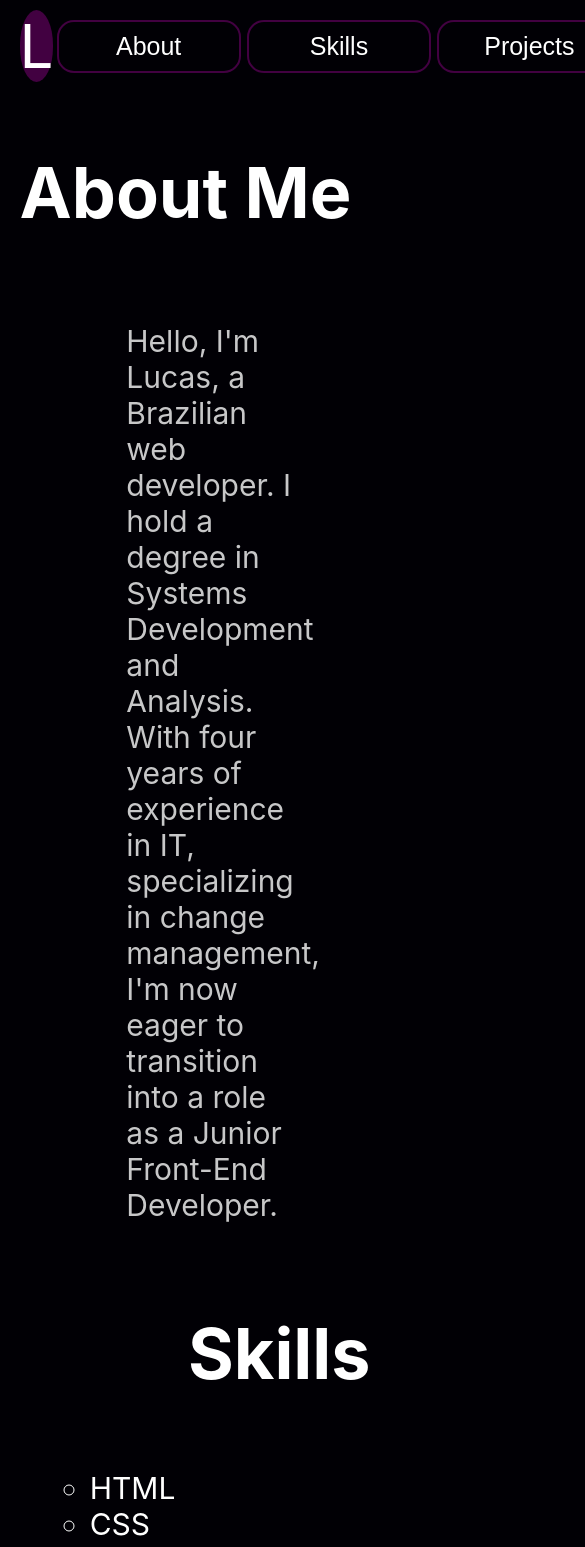
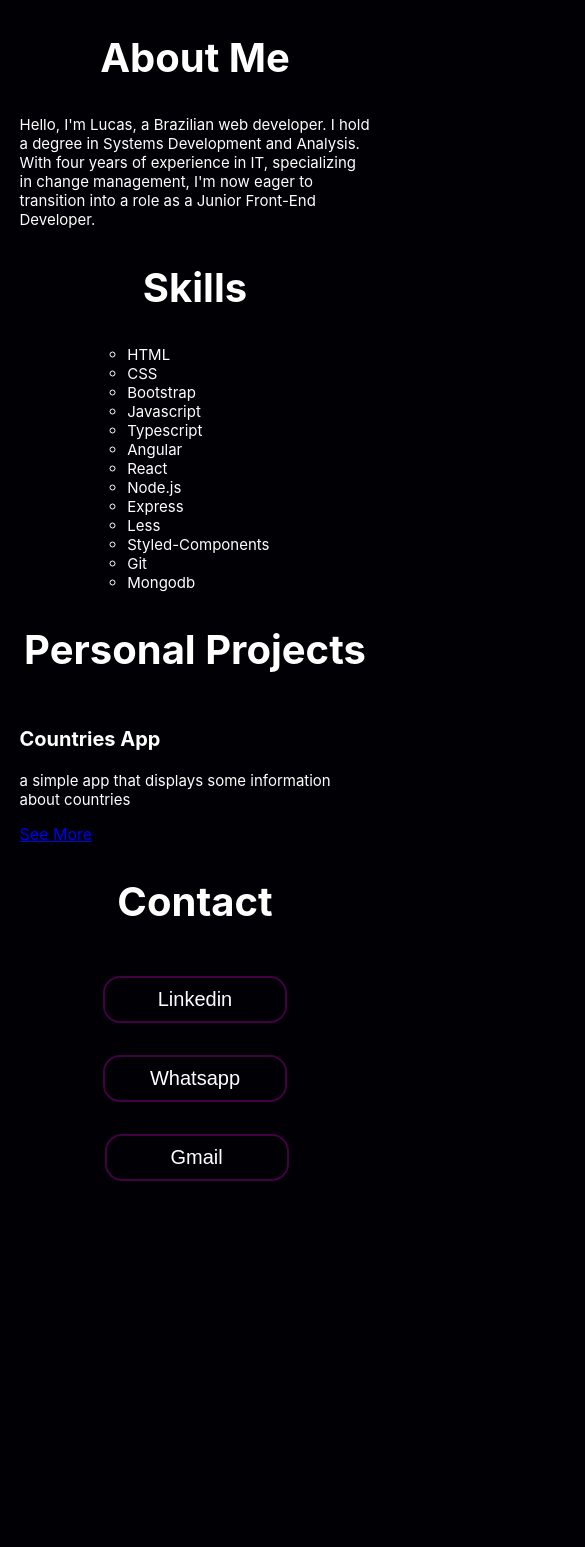
Before and after one commit to lucasRodrigues0/portfolio, a React (Create React App) app: page / in a window 390 px wide. Shown: the top 1547 px of the page, 585 px wide, since content can reach past the window. After the commit the page ends 1197 px from the top, so only its background shows below. Built offline with nearby package versions, Linux system fonts and the light colour scheme.

Commit message:
implementação responsividade

```diff
--- a/src/components/content/contact/Contact.js
+++ b/src/components/content/contact/Contact.js
@@ -8,4 +8,11 @@ export const ContactWrapper = styled.div`
   display: flex;
   flex-direction: row;
   justify-content: space-around;
+
+  @media (max-width: 940px) {
+    animation: none;
+    flex-direction: column;
+    justify-content: center;
+    align-items: center;
+  }
 `;
--- a/src/components/content/list/List.js
+++ b/src/components/content/list/List.js
@@ -4,7 +4,7 @@ import { slideFromLeftAnimation } from "../../../utils/keyframes";
 export const ListWrapper = styled.div`
   display: flex;
   flex-direction: row;
-  justify-content: right;
+  justify-content: center;
 `;
 
 export const List = styled.ul`
@@ -17,8 +17,17 @@ export const List = styled.ul`
   list-style: circle;
   margin-right: 30%;
   width: 50%;
+
+  @media (max-width: 940px) {
+    animation: none;
+    margin: 0;
+  }
 `;
 
 export const ListItem = styled.li`
   font-size: 30px;
+
+  @media (max-width: 512px) {
+    font-size: 15px;
+  }
 `;
--- a/src/components/content/paragraph/Paragraph.js
+++ b/src/components/content/paragraph/Paragraph.js
@@ -2,11 +2,21 @@ import styled from "styled-components";
 import { slideFromRightAnimation } from '../../../utils/keyframes';
 
 export const Paragraph = styled.p`
-//resolver pois como ta no topo do scroll ele nao anima direito
   animation: ${slideFromRightAnimation} 1ms ease-out;
   animation-range: cover 0% cover 50%;
   animation-timeline: view();
   font-size: 30px;
   margin-left: 25%;
   width: 50%;
+
+  @media (max-width: 940px) {
+    animation: none;
+    font-size: 25px;
+    margin: 0;
+    width: 100%;
+  }
+
+  @media (max-width: 512px) {
+    font-size: 15px;
+  }
 `;
--- a/src/components/content/project/Project.js
+++ b/src/components/content/project/Project.js
@@ -6,6 +6,11 @@ export const Project = styled.div`
   animation-range: cover 0% cover 50%;
   animation-timeline: view();
   width: 20%;
+
+  @media (max-width: 940px) {
+    animation: none;
+    width: 100%;
+  }
 `;
 
 export const ProjectWrapper = styled.div`
@@ -16,8 +21,16 @@ export const ProjectWrapper = styled.div`
 
 export const ProjectTitle = styled.h3`
   font-size: 30px;
+
+  @media (max-width: 512px) {
+    font-size: 20px;
+  }
 `;
 
 export const ProjectDescription = styled.p`
   font-size: 20px;
+
+  @media (max-width: 512px) {
+    font-size: 15px;
+  }
 `;
--- a/src/components/content/section/Section.js
+++ b/src/components/content/section/Section.js
@@ -9,4 +9,8 @@ export const Section = styled.section`
   display: flex;
   flex-direction: column;
   min-height: 515px;
+
+  @media (max-width: 940px) {
+    min-height: fit-content;
+  }
 `;
--- a/src/components/content/title/Title.js
+++ b/src/components/content/title/Title.js
@@ -6,6 +6,10 @@ export const TitleWrapper = styled.div`
   flex-direction: row;
   justify-content: ${(props) => props.dir === "right" ? "right" : "left"};
   width: 100%;
+
+  @media (max-width: 940px) {
+    justify-content: center;
+  }
 `;
 
 export const Title = styled.h1`
@@ -16,8 +20,19 @@ export const Title = styled.h1`
   font-size: 70px;
   transition: text-shadow 0.3s ease-out;
   width: fit-content;
+
   &: hover {
     transition: text-shadow 0.3s ease-in;
     text-shadow: 5px 3px 22px rgba(66,1,65,0.79);
   }
+
+  @media (max-width: 940px) {
+    animation: none;
+    font-size: 55px;
+    text-shadow: none;
+
+    @media (max-width: 512px) {
+      font-size: 40px;
+    }
+  }
 `;
--- a/src/components/header/Header.js
+++ b/src/components/header/Header.js
@@ -8,6 +8,10 @@ import { Wrapper } from "./wrapper";
 const Head = styled.header`
   background-color: #010005;
   width: 100%;
+
+  @media (max-width: 940px) {
+    display: none;
+  }
 `;
 
 export const Header = () => {
--- a/src/components/shared/link-button/LinkButton.js
+++ b/src/components/shared/link-button/LinkButton.js
@@ -14,13 +14,19 @@ export const LinkButton = styled.a`
   text-align: center;
   text-decoration: none;
   width: 170px;
+
   &: last-child {
     margin-right: 0;
   }
+
   &: hover {
     background-color: rgba(66, 1, 65, 1);
     box-shadow: 8px 1px 61px 18px rgba(66,1,65,0.52);
     transition: background-color 0.2s ease-in, box-shadow 0.3s ease-in;
+  }
+
+  @media (max-width: 512px) {
+    font-size: 20px;
   }
 `;
 
```
